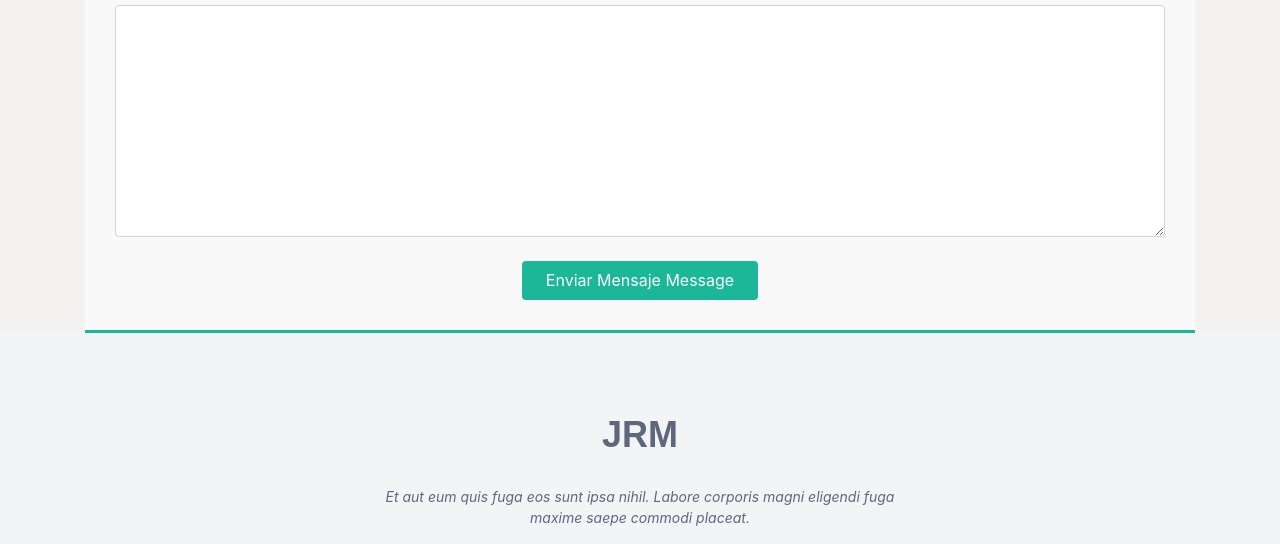
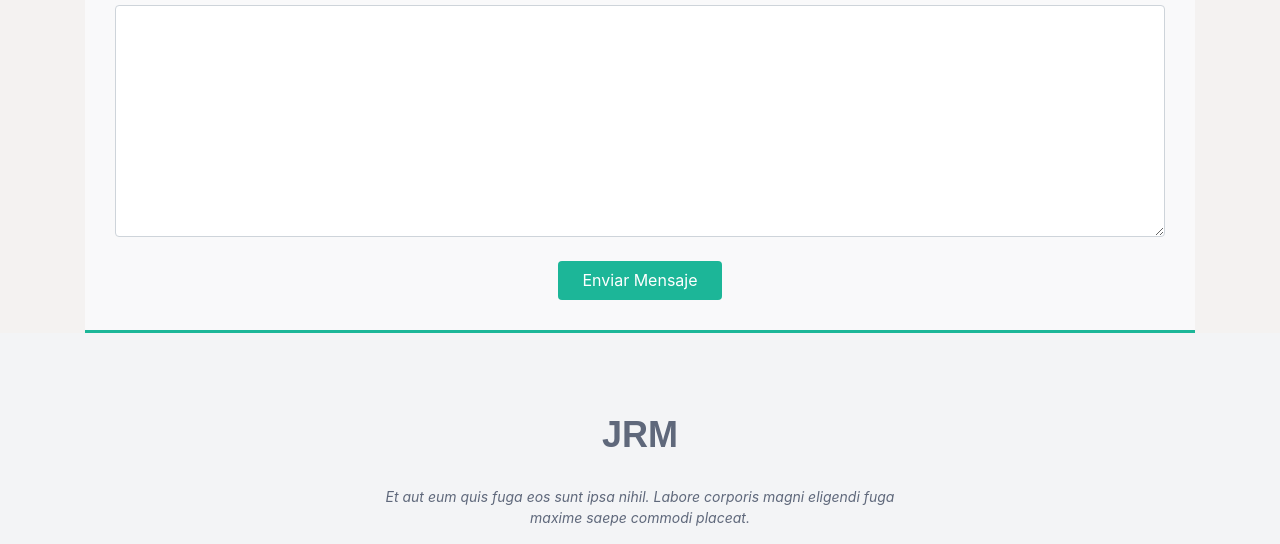
Before and after one commit to JanCarlosRamirezM/Mi_Portalofio_Web, a plain HTML site: page index.html in a window 1280 px wide. Shown: the part 4390-4934 px from the top of the page. Drawn offline with Linux system fonts and the light colour scheme; a web font is replaced by a local one.

Commit message:
Update index.html

```diff
--- a/index.html
+++ b/index.html
@@ -557,7 +557,7 @@
                             <div class="error-message"></div>
                             <div class="sent-message">Tu mensaje ha sido enviado. ¡Gracias!</div>
                         </div>
-                        <div class="text-center"><button type="submit">Enviar Mensaje Message</button></div>
+                        <div class="text-center"><button type="submit">Enviar Mensaje</button></div>
                     </form>
                 </div>
 
```
